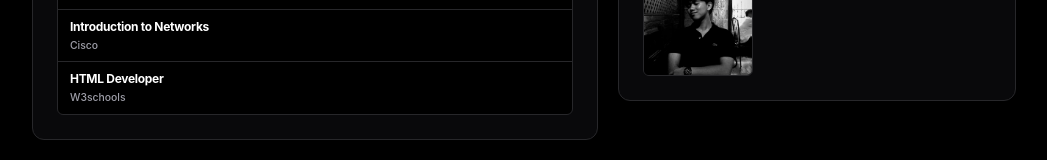
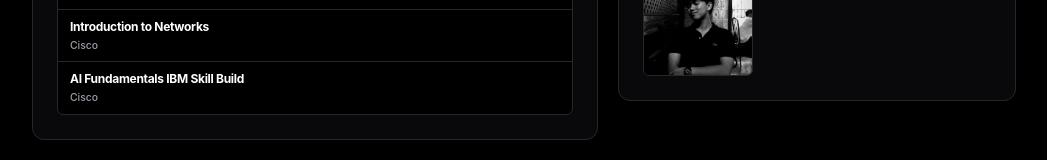
Before and after one commit to egunalucasandrei-droid/My-Portfolio-Eguna, a React (Vite) app: page / in a window 1280 px wide. Shown: the part 1260-1420 px from the top of the page, without its empty margins (116-1163 px from the left). Built offline with nearby package versions, Linux system fonts and the light colour scheme.

Commit message:
Update the certification section

```diff
--- a/src/App.jsx
+++ b/src/App.jsx
@@ -2,6 +2,8 @@ import React, { useState, useEffect } from 'react';
 import cert1 from './images/Introduction to Network Defense certificate.png';
 import cert2 from './images/Introduction to Networks Certificate.png';
 import cert3 from './images/HTML certificate.png';
+import cert4 from './images/Introduction to Data Science Certificate_Eguna.png';
+import cert5 from './images/AI fundamentals IBM skillsbuild certificate_Eguna.png';
 import figma1 from './images/Figma1.png';
 import figma2 from './images/figma2.png';
 import figma3 from './images/figma3.png';
@@ -30,7 +32,10 @@ import resumeDoc from './images/My Resume - Eguna.png';
 const certifications = [
   { title: "Introduction to Network Defense", issuer: "Cisco", image: cert1 },
   { title: "Introduction to Networks", issuer: "Cisco", image: cert2 },
+  { title: "AI Fundamentals IBM Skill Build", issuer: "Cisco", image: cert5 },
   { title: "HTML Developer", issuer: "W3schools", image: cert3 },
+  { title: "Introduction to Data Science", issuer: "Cisco", image: cert4 },
+  { title: "AI Fundamentals IBM Skill Build", issuer: "Cisco", image: cert5 },
 ];
 
 const projects = [
```
Also changed, not shown: src/images/AI fundamentals IBM skillsbuild certificate_Eguna.png (added), src/images/Introduction to Data Science Certificate_Eguna.png (added).
